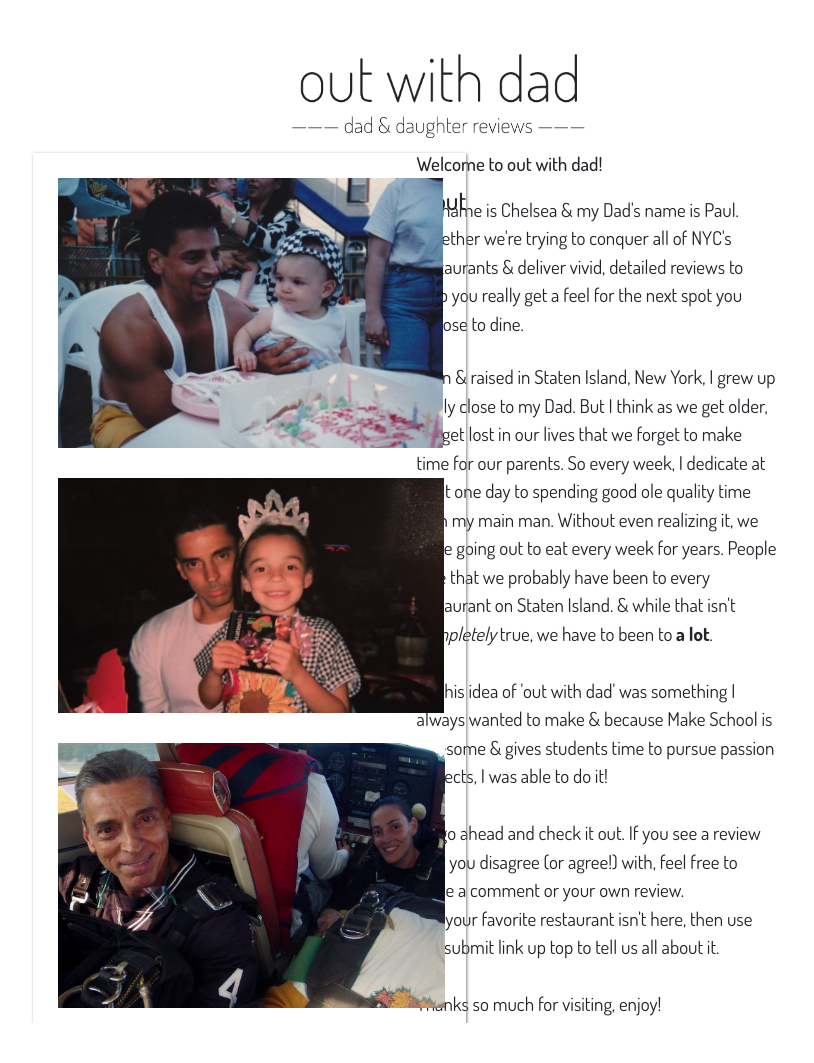
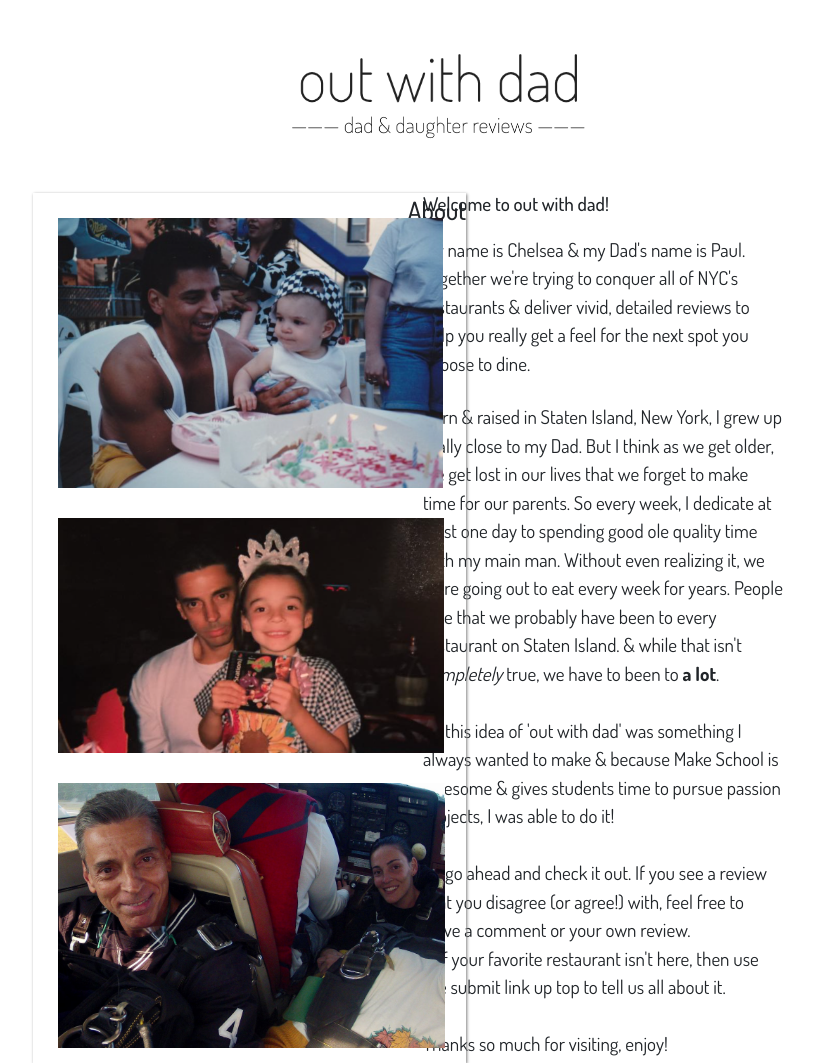
Before and after one commit to chelseacastelli/out-with-dad, a Flask app: page /about in a window 1280 px wide. Shown: the part 93-1156 px from the top of the page, without its empty margins (203-1017 px from the left). Before the commit the page ends 1116 px from the top, so only its background shows below. Run offline with Flask 2, Linux system fonts and the light colour scheme; some libraries are stand-ins or nearby versions.

Commit message:
Fix about page

```diff
--- a/static/style.css
+++ b/static/style.css
@@ -14,6 +14,7 @@ h1 {
     text-align: center;
     font-size: 20px;
     font-family: 'Dosis';
+    padding-top: 10px;
 }
 
 h4 {
@@ -39,8 +40,8 @@ h2, h5, p {
 
 .text-container {
     position: absolute;
-    top: 62%;
-    right: 43%;
+    top: 67%;
+    right: 42.5%;
     width: 360px;
     height: 500px;
     margin-top: -250px;
@@ -51,7 +52,7 @@ h2, h5, p {
 .img-container {
     position: absolute;
     padding: 10px;
-    top: 62%;
+    top: 67%;
     left: 38%;
     width: 433px;
     height: 870px;
```
